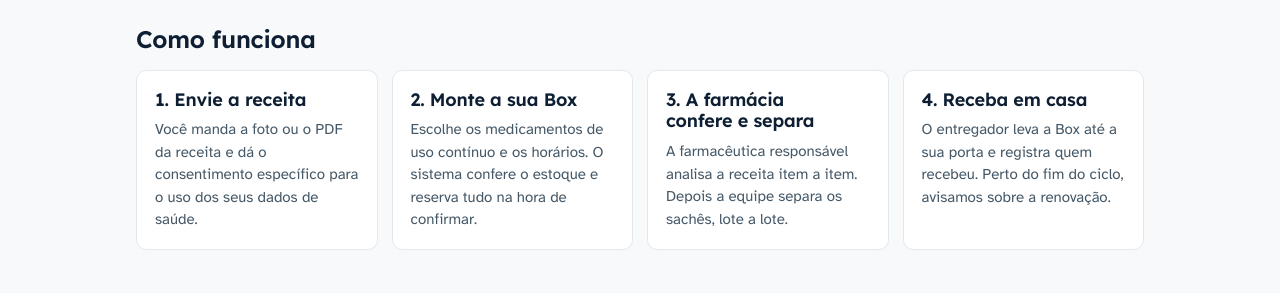
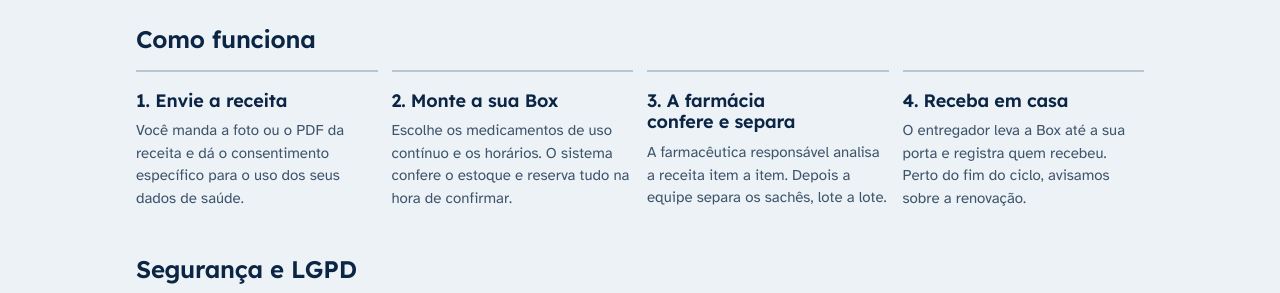
Before and after one commit to hendrewsantos/medflow-pim4, a Vue app in the folder frontend/: page / in a window 1280 px wide. Shown: the part 459-752 px from the top of the page. Built offline with nearby package versions, Linux system fonts and the light colour scheme; no server answers.

Commit message:
Visual: fundo azul-acinzentado suave, secoes planas e indicadores sem caixas

```diff
--- a/frontend/src/styles/app.css
+++ b/frontend/src/styles/app.css
@@ -540,3 +540,29 @@ pre.json { background: var(--surface-2); border: 1px solid var(--line); border-r
   .barra .nav { order: 3; flex-basis: 100%; }
   .barra .quem span { display: none; }
 }
+
+/* ── Paleta e superfícies: azul-acinzentado suave (sem branco estourado) e seções planas em vez de blocos ── */
+:root {
+  --bg: #edf2f7;
+  --surface: #ffffff;
+  --surface-2: #e4ecf3;
+  --line: #d6e1ea;
+  --line-strong: #b4c5d4;
+  --ink: #0b2545;
+  --ink-2: #3d546b;
+  --ink-3: #5a7087;
+  --brand: #0b6a8f;
+  --brand-hover: #085470;
+  --brand-ink: #ffffff;
+  --brand-soft: #d9eaf4;
+  --side: #e3edf5;
+  --side-2: #cbdcea;
+  --side-ink: #0b2545;
+  --side-ink-2: #3d546b;
+  --shadow: none;
+}
+.card { background: transparent; border: 0; border-top: 1px solid var(--line-strong); border-radius: 0; box-shadow: none; padding: 18px 0 6px; }
+.kpis { gap: 4px 0; border-top: 1px solid var(--line-strong); padding-top: 4px; }
+.kpi { background: transparent; border: 0; border-radius: 0; padding: 12px 20px 12px 0; }
+.barra { background: var(--surface); }
+.pub-passos .card { border-top: 2px solid var(--line-strong); }
```
Also changed, not shown: 1 other file (tests, documents, lock files or other folders).
